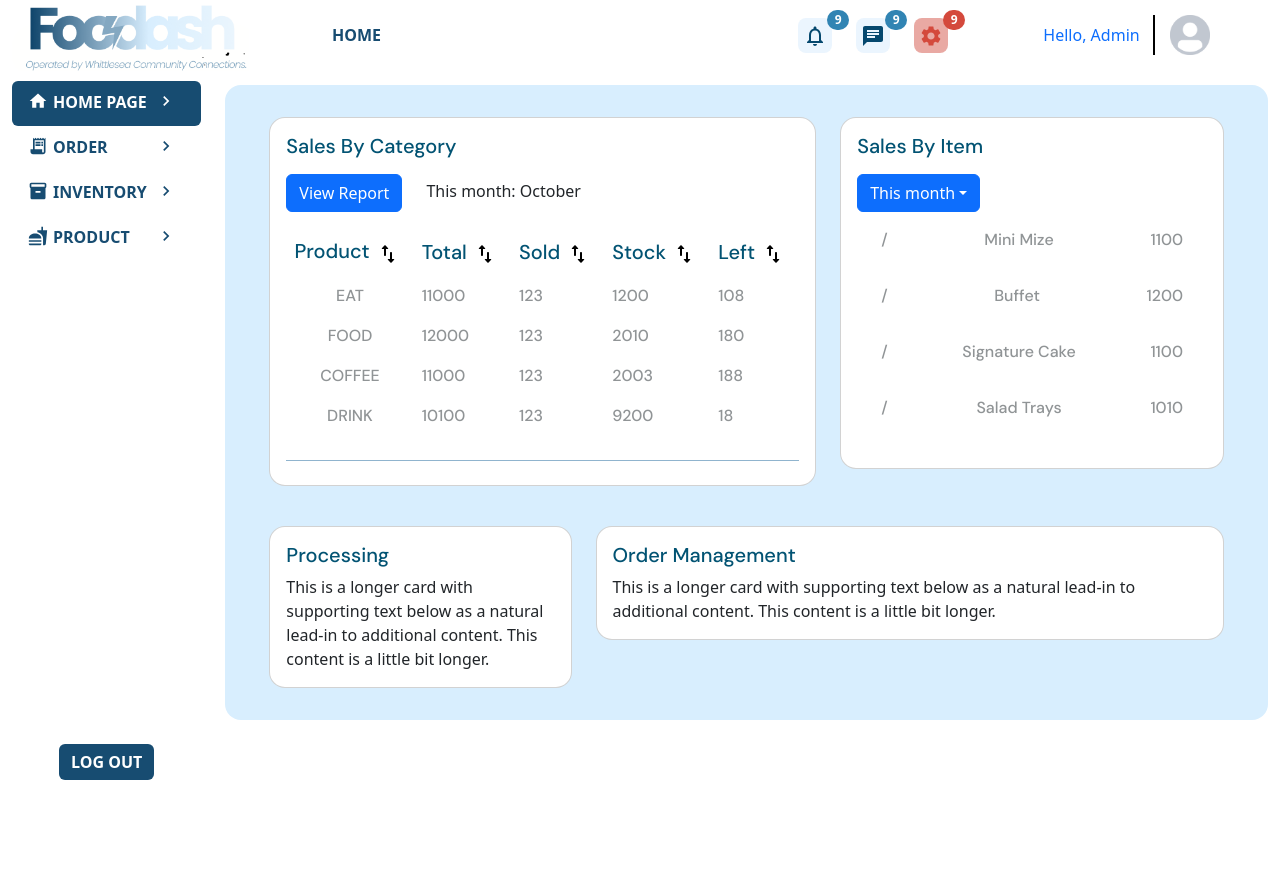
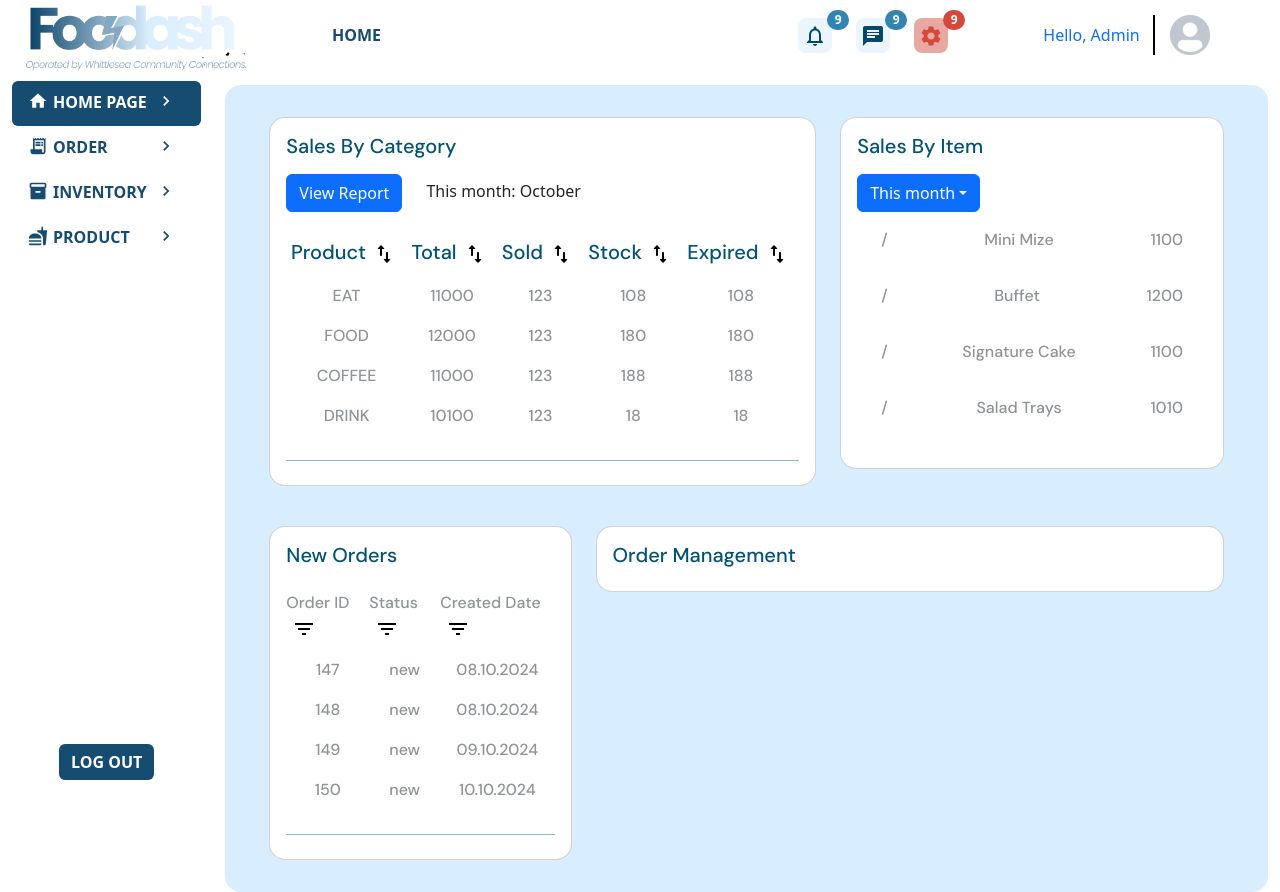
Before and after one commit to chih611/Foodash, a Next.js app: page /AdminView in a window 1280 px wide. Before the commit the page ends 800 px from the top, so only its background shows below. Built offline with nearby package versions, Linux system fonts and the light colour scheme; no server answers.

Commit message:
report format_with_filter_by_date_function_dummy_data

```diff
--- a/src/pages/AdminView/_pages/report.js
+++ b/src/pages/AdminView/_pages/report.js
@@ -1,7 +1,11 @@
 import { Card, Col, Container, Row, Tab, Dropdown, Button } from "react-bootstrap";
 import { useState, useEffect } from "react";
 
+import Link from "next/link";
+
 import SwapVertRounded from "@mui/icons-material/SwapVertRounded";
+import FilterListOutlined from "@mui/icons-material/FilterListOutlined";
+// import { ReportCategory } from "./reportCategory";
 
 
 const Report = (props) => {
@@ -22,10 +26,10 @@ const Report = (props) => {
   ];
 
   const orders = [
-    {id: '147', status: 'new', order_date: '08.10.2024'},
-    {id: '148', status: 'new', order_date: '08.10.2024'},
-    {id: '149', status: 'new', order_date: '09.10.2024'},
-    {id: '150', status: 'new', order_date: '10.10.2024'}
+    {id: '147', status: 'new', create_date: '08.10.2024'},
+    {id: '148', status: 'new', create_date: '08.10.2024'},
+    {id: '149', status: 'new', create_date: '09.10.2024'},
+    {id: '150', status: 'new', create_date: '10.10.2024'}
   ]
   // sorted by date
 
@@ -42,33 +46,9 @@ const Report = (props) => {
     setEndDate(e.target.value);
   };
 
-  // useEffect(() => {
-  //   const now = new Date();
-  //   const firstDayOfMonth = new Date(now.getFullYear(), now.getMonth(), 1);
-  //   const lastDayOfMonth = new Date(now.getFullYear(), now.getMonth() + 1, 0);
-
-  //   setStartDate(formatDate(firstDayOfMonth));
-  //   setEndDate(formatDate(lastDayOfMonth));
-  // }, []);
-
-  // const formatDate = (date) => {
-  //   return date.toISOString().split('T')[0];
-  // };
-
-  // to display recent month for catergory report
   const getMonthName = (date) => {
     return new Date().toLocaleString('default', { month: 'long' });
   };
-  // useEffect(() => {
-  //   // If using Bootstrap 5, you might need to initialize dropdowns
-  //   if (typeof bootstrap !== 'undefined') {
-  //     var dropdownElementList = [].slice.call(document.querySelectorAll('.dropdown-toggle'))
-  //     var dropdownList = dropdownElementList.map(function (dropdownToggleEl) {
-  //       return new bootstrap.Dropdown(dropdownToggleEl)
-  //     })
-  //   }
-  // }, []);
-  // No need in react bootstrap cux it can handle by itself
 
 
   return (
@@ -79,65 +59,44 @@ const Report = (props) => {
       >
 
         <Row className="m-3 justify-content-around">
+          {/* Report Sale by category */}
           <Col lg={7}>
             <Card className="rounded-4 mb-4">
               <Card.Body>
                 <Card.Title className="subtitle_admin mb-3" >Sales By Category</Card.Title>
-                <Button variant = 'primary'>
-                  View Report
-                </Button>
+                <Link href="./AdminView/_pages/reportCategory">
+                  <Button variant = 'primary' >
+
+                    View Report
+                  </Button>
+                </Link>
+
                 <label className="font-medium text-gray-700 ms-4">This month: {getMonthName(startDate)}</label>
 
-                  <div className="d-flex my-2 justify-content-around" style={{borderBottom: 'solid 1px #90B4CE'}}>
-                      <div className="my-3">
-
-                        <p className="mb-3 subtitle_admin d-flex">Product
-                            <button> <SwapVertRounded/> </button>
+                <div className="d-flex my-2 justify-content-around" style={{borderBottom: 'solid 1px #90B4CE'}}>
+                    {['Product', 'Total', 'Sold', 'Stock', 'Expired'].map((header, index) => (
+                      <div key={index} className="my-3">
+                        <p className="mb-3 subtitle_admin">
+                          {header}
+                          <button> <SwapVertRounded /> </button>
                         </p>
-                        {categories.map(cate => (
-                          <p  className="subtitle text-center" key={cate.id}>{cate.name}</p>
+                        {categories.map((cate) => (
+                          <p className="subtitle text-center" key={cate.id}>
+                            {index === 0 ? cate.name : index === 1 ? cate.total : index === 2 ? cate.sold : index === 3 ? cate.expired : cate.expired}
+                          </p>
                         ))}
                       </div>
-                      <div className="my-3">
-                        <p className="mb-3 subtitle_admin">Total
-                          <button> <SwapVertRounded/> </button>
-                        </p>
-                        {categories.map(cate => (
-                          <p className="subtitle" key={cate.id}>{cate.total}</p>
-                        ))}
-                      </div>
-                      <div className="my-3">
-                        <p className="mb-3 subtitle_admin">Sold
-                          <button> <SwapVertRounded/> </button>
-                        </p>
-                        {categories.map(cate => (
-                          <p className="subtitle" key={cate.id}>{cate.sold}</p>
-                        ))}
-                      </div>
-                      <div className="my-3">
-                        <p className="mb-3 subtitle_admin">Stock
-                          <button> <SwapVertRounded/> </button>
-                        </p>
-                        {categories.map(cate => (
-                          <p className="subtitle" key={cate.id}>{cate.stock}</p>
-                        ))}
-                      </div>
-                      <div className="my-3 ">
-                        <p className="mb-3 subtitle_admin">Left
-                          <button> <SwapVertRounded/> </button>
-                        </p>
-                        {categories.map(cate => (
-                          <p className="subtitle" key={cate.id}>{cate.expired}</p>
-                        ))}
-                      </div>
+                    ))}
                   </div>
 
               </Card.Body>
             </Card>
           </Col>
+
+          {/* Report sale by Items */}
           <Col lg={5}>
-            <Card className="rounded-4">
-              <Card.Body>
+            <Card className="rounded-4" >
+              <Card.Body >
                 <Card.Title className="subtitle_admin">Sales By Item</Card.Title>
                 <Dropdown className ='my-3'>
                     <Dropdown.Toggle variant="primary" id="dropdown-basic">
@@ -153,7 +112,7 @@ const Report = (props) => {
                 <Card.Text className="my-3">
 
                     {items.map(item => (
-                      <div className="my-3 d-flex justify-content-between" key={item.id}>
+                      <div className="my-3 d-flex justify-content-between" key={item.id} >
                           <p className="subtitle mx-4" >{item.image}</p>
                           <p className="subtitle mx-4" >{item.name}</p>
                           <p className="subtitle mx-4" key={item.id}>{item.sale}</p>
@@ -166,15 +125,26 @@ const Report = (props) => {
           </Col>
       </Row>
       <Row xs={1} md={2} className="m-3 justify-content-around">
+        {/* Notify the new order or upcoming order */}
           <Col lg={4}>
             <Card className="rounded-4">
               <Card.Body>
-                <Card.Title className="subtitle_admin">Processing</Card.Title>
-                <Card.Text>
-                  This is a longer card with supporting text below as a natural
-                  lead-in to additional content. This content is a little bit
-                  longer.
-                </Card.Text>
+                <Card.Title className="subtitle_admin">New Orders</Card.Title>
+                <div className="d-flex my-2 justify-content-around" style={{borderBottom: 'solid 1px #90B4CE'}}>
+                    {['Order ID', 'Status', 'Created Date'].map((header, index) => (
+                      <div key={index} className="my-3">
+                        <p className="mb-3 subtitle">
+                          {header}
+                          <button mb-2> <FilterListOutlined /> </button>
+                        </p>
+                        {orders.map((order) => (
+                          <p className="subtitle text-center" key={order.id}>
+                            {index === 0 ? order.id : index === 1 ? order.status : index === 2 ? order.create_date : cate.create_date}
+                          </p>
+                        ))}
+                      </div>
+                    ))}
+                </div>
               </Card.Body>
             </Card>
           </Col>
@@ -182,22 +152,8 @@ const Report = (props) => {
             <Card className="rounded-4">
               <Card.Body>
                 <Card.Title className="subtitle_admin">Order Management</Card.Title>
-                {/* <div className="date-range-picker-container w-100">
-                    <input type = "date"
-                          // value = {startDate}
 
-                    />
-                    <span className="subttitle mx-3">to</span>
-                    <input type = "date"
-                          // value = {endDate}
-
-                    />
-                  </div> */}
-                <Card.Text>
-                  This is a longer card with supporting text below as a natural
-                  lead-in to additional content. This content is a little bit
-                  longer.
-                </Card.Text>
+                {/* <ReportCategory/> */}
               </Card.Body>
             </Card>
           </Col>
--- /dev/null
+++ b/src/pages/AdminView/_pages/reportCategory.js
@@ -0,0 +1,143 @@
+import { useState, useEffect } from "react";
+import { Card, Col, Container, Row, Tab, Dropdown, Button } from "react-bootstrap";
+import Link from "next/link";
+import {Table, TableHeader, TableColumn, TableBody, TableRow, TableCell, getKeyValue} from "@nextui-org/react";
+import FilterListOutlined from "@mui/icons-material/FilterListOutlined"
+import {DateRangePicker} from "@nextui-org/react";
+import SearchBar from "../_components/searchbar";
+
+const ReportCategory = (props) => {
+
+  // create table view, using map and prop item later from database
+  const rows = [
+    {key: "1", category: "Drink", sold: "120", date: "02/01/2024", sales: "154.23", tax: "15.4", refund: "0", discount: "0", netsales: "174.23", status: "Active", },
+    {key: "2", category: "Eat", sold: "120", date: "02/01/2024", sales: "154.23", tax: "15.4", refund: "0", discount: "0", netsales: "174.23", status: "Active", },
+    {key: "3", category: "Coffee", sold: "120", date: "02/01/2024", sales: "154.23", tax: "15.4", refund: "0", discount: "0", netsales: "174.23", status: "Active", },
+    {key: "14", category: "Food", sold: "120", date: "02/01/2024", sales: "154.23", tax: "15.4", refund: "2.67", discount: "0", netsales: "164.23", status: "Active", },
+    {key: "5", category: "Others", sold: "120", date: "02/01/2024", sales: "154.23", tax: "15.4", refund: "2.67", discount: "0", netsales: "174.23", status: "Active", },
+  ];
+
+  const columns = [
+    { key: "category", label: "Category",  },
+    { key: "sold", label: "Item_Sold", },
+    { key: "date", label: "Date", },
+    { key: "sales", label: "Sales", },
+    { key: "tax", label: "Tax", },
+    { key: "discount", label: "Discount", },
+    { key: "refund", label: "Refund", },
+    { key: "netsales", label: "NetSales", },
+
+  ];
+
+  // set up date range picker
+  const [startDate, setStartDate] = useState('');
+  const [endDate, setEndDate] = useState('');
+  const [category, setCategory] = useState('');
+  const [resetRows, setResetRows] = useState(rows);
+
+  // Function to handle date range filtering
+  const filteredRows = rows.filter(row => {
+    const rowDate = new Date(row.date);
+    const start = new Date(startDate);
+    const end = new Date(endDate);
+
+    // If both startDate and endDate are set, filter by range
+    if (startDate && endDate) {
+      return rowDate >= start && rowDate <= end;
+    }
+    // If only startDate is set, filter from startDate onwards
+    if (startDate) {
+      return rowDate >= start;
+    }
+    // If only endDate is set, filter up to endDate
+    if (endDate) {
+      return rowDate <= end;
+    }
+    // If no date filter is set, return all rows
+    return true;
+  });
+
+  // Function to handle reset (clear)
+  const handleReset = () => {
+    setStartDate('');
+    setEndDate('');
+    setResetRows(rows); // Reset the table to show all rows
+  };
+
+
+  // Function to filter by categoty
+  // const filterByCategory = columns.filter(column => {
+
+  // })
+
+
+  return (
+      <>
+
+      <div className="m-3 p-3">
+
+
+        {/* Funtions: Filter by Date and display total number of item sold */}
+        <div
+            className="m-2 p-2 d-flex justify-content-between"
+            style={{
+              backgroundColor: "#EBF5FD",
+              minHeight: "auto",
+              border: "20px solid #EBF5FD", borderRadius: "30px"}} >
+
+          <h5> Sales by Category </h5>
+          <div >
+              <input type = "date"
+                    value={startDate}
+                    onChange={(e) => setStartDate(e.target.value)}
+              />
+              <span className="subtitle mx-3">to</span>
+              <input type = "date"
+                     value={endDate}
+                     onChange={(e) => setEndDate(e.target.value)}
+              />
+              <button className="btn btn-secondary mx-3 mb-1" onClick={handleReset}>Clear</button>
+          </div>
+
+          <p className="subtitle_admin">Total Number of Item Sold: 489</p>
+
+        </div>
+
+
+        {/* Table content: inc sale data regarding to report format */}
+
+        <div
+            className="m-2 p-1 flex flex-col gap-3"
+            style={{
+              border: "20px solid #EBF5FD", borderRadius: "40px"}}
+        >
+
+          <Table
+            aria-label="Sale Report by Category"
+            style={{ width: '100%', margin: '30px 0'}}>
+
+              <TableHeader columns={columns}>
+                {(column) =>
+                  <TableColumn key={column.key}>
+                    <p className="subtitle_admin">{column.label} <FilterListOutlined className="ms-2"/></p>
+                  </TableColumn>}
+              </TableHeader>
+
+              <TableBody items={filteredRows}>
+                {(item) => (
+                  <TableRow key={item.key}>
+                    {(columnKey) =>
+                      <TableCell >
+                        <p className="subtitle ms-1">{getKeyValue(item, columnKey)}</p>
+                      </TableCell>}
+                  </TableRow>
+                )}
+              </TableBody>
+          </Table>
+        </div>
+      </div>
+      </>
+    );
+  };
+
+export default ReportCategory;
```
